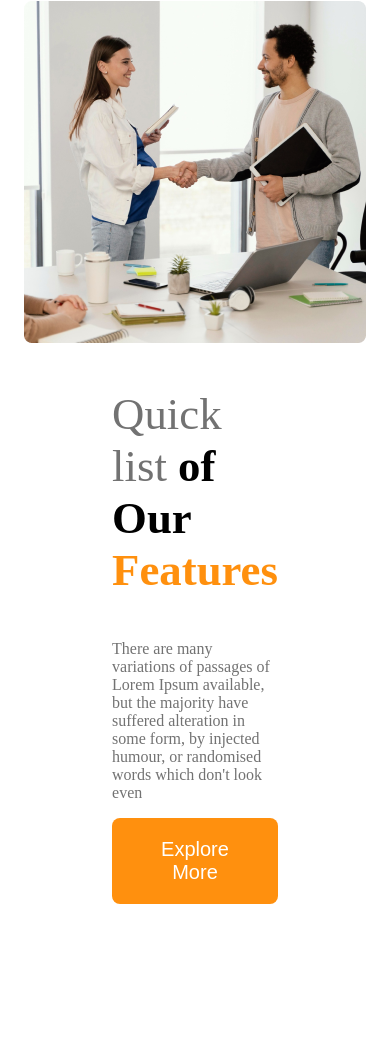
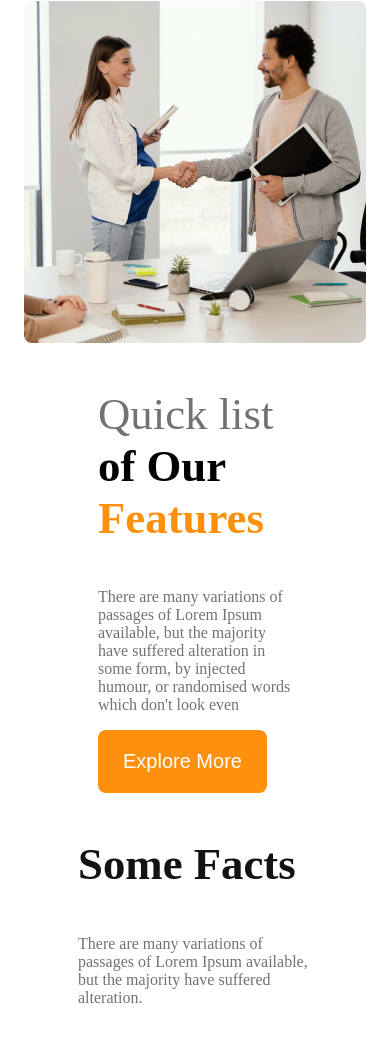
Before and after one commit to tarif925/g3-archiects-webside, a plain HTML site: page index.html in a window 390 px wide. Shown: the part 2052-3093 px from the top of the page. Before the commit the page ends 3026 px from the top, so only its background shows below. Drawn offline with Linux system fonts and the light colour scheme.

Commit message:
use section titler

```diff
--- a/index.html
+++ b/index.html
@@ -9,7 +9,7 @@
 <body>
     <header>
 <nav>
-    <h3 class="nav-title">G3 Architects</h3>
+    <h3 class="section-title">G3 Architects</h3>
     <ul>
        <li><a href=""></a>Home</li>
        <li><a href=""></a>About</li>
@@ -47,6 +47,16 @@
 
 </div>
 </section>
+<!-- features section -->
+ <section  class="features">
+
+
+ </section>
+ <!-- facts section -->
+  <section class="facts">
+<h3 class="section-title">Some Facts</h3>
+<p class="gray">There are many variations of passages of Lorem Ipsum available, but the majority have suffered alteration.</p>
+  </section>
     </main>
     <footer>
 
--- a/styles/g3-archiects.css
+++ b/styles/g3-archiects.css
@@ -13,7 +13,11 @@ cursor: pointer;
 border: 0;
 }
 
-
+.section-title{
+    font-size: 2.8rem;
+    font-weight: 700;
+    color: #131313;
+}
 
 
 
@@ -26,11 +30,8 @@ nav{
 justify-content: space-between;
 align-items: center;
 }
-.nav-title{
-    font-size: 2.8rem;
-    font-weight: 700;
-    color: #131313;
-}
+
+
 
 
 nav>ul{
@@ -124,7 +125,9 @@ font-weight: 700;
 .teams-img-container{
     grid-template-columns: 1fr;
 }
-
+.teams-content{
+    padding-right: 20px;
+    padding-left: 20px;
 
     }
     @media screen and (min-width: 576px) and (max-width: 960px){
```
